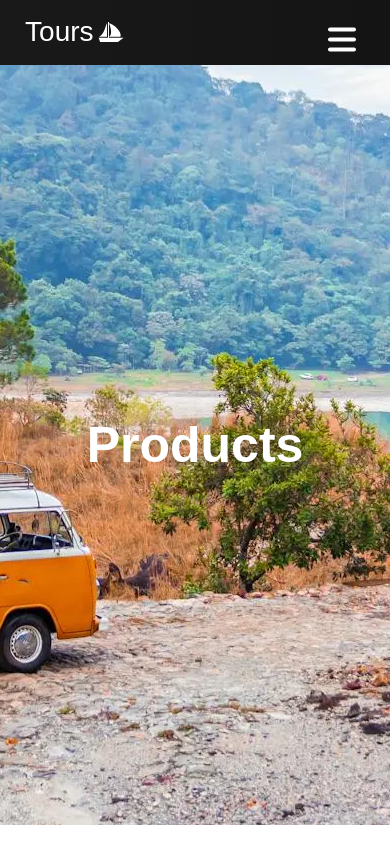
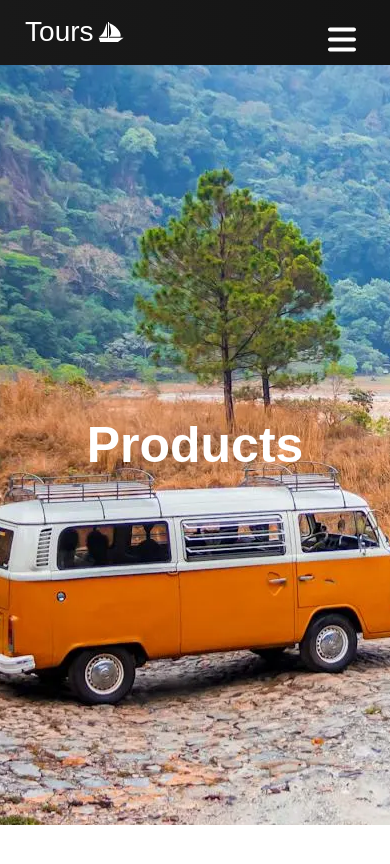
Before and after one commit to MartinXCVI/react-tours, a React (Vite) app: page /products in a window 390 px wide. Shown: the top 864 px of the page. Built offline with nearby package versions, Linux system fonts and the light colour scheme.

Commit message:
rudimentary fix in background images for responsiveness

```diff
--- a/src/App.css
+++ b/src/App.css
@@ -88,8 +88,18 @@ a {
     font-size: 50px;
   }
 
+  #contact-banner::after {
+    background-position: 65%;
+  }
+
   .page-title {
     font-size: 50px;
   }
 
+  .products {
+    background-position: 30%;
+  }
+
+
+
 }
```
